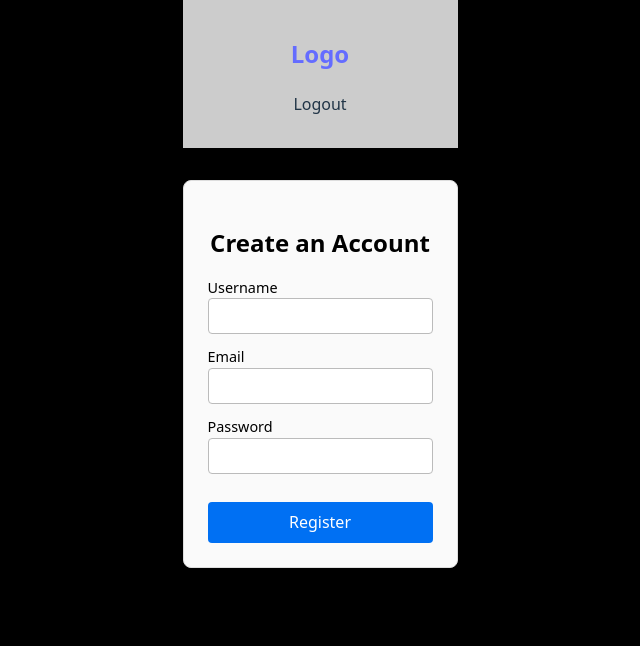
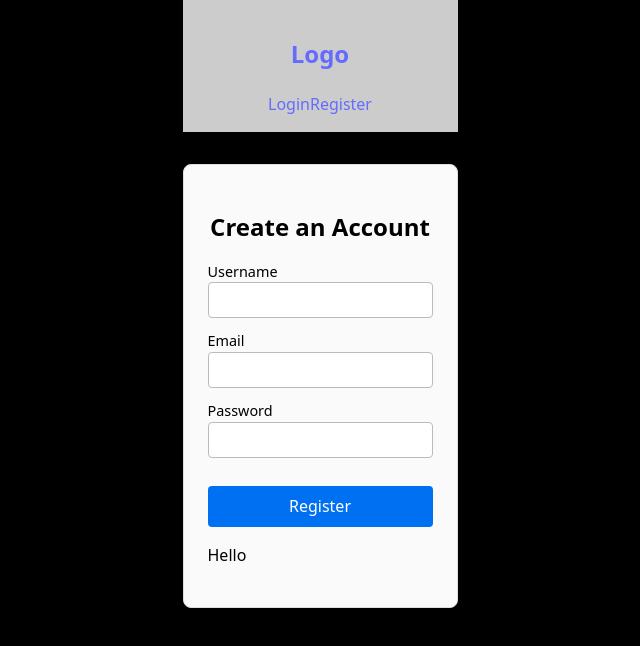
Before and after one commit to pxp888/partyshots, a React app in the folder frontend/: page /register in a window 1280 px wide. Shown: the top 646 px of the page, without its empty margins (320-960 px from the left). Built offline with nearby package versions, Linux system fonts and the light colour scheme; the HTML template or start-up script is replaced by a standard one.

Commit message:
checkpoint

```diff
--- a/frontend/src/components/Holder.jsx
+++ b/frontend/src/components/Holder.jsx
@@ -7,7 +7,7 @@ import LoginPage from "./LoginPage";
 import Userview from "./Userview";
 
 function Holder() {
-  const [currentUser, setCurrentUser] = useState("mike");
+  const [currentUser, setCurrentUser] = useState(null);
 
   return (
     <div className="holder">
--- a/frontend/src/components/RegisterPage.jsx
+++ b/frontend/src/components/RegisterPage.jsx
@@ -59,6 +59,9 @@ function RegisterPage() {
 
         <button type="submit">Register</button>
       </form>
+      <div>
+        <p>Hello</p>
+      </div>
     </section>
   );
 }
--- a/frontend/src/components/Topbar.jsx
+++ b/frontend/src/components/Topbar.jsx
@@ -3,8 +3,8 @@ import "./Topbar.css";
 
 function Topbar({ currentUser, setCurrentUser }) {
   function logoutPressed(e) {
+    e.preventDefault();
     setCurrentUser(null);
-    e.preventDefault();
   }
 
   return (
```
